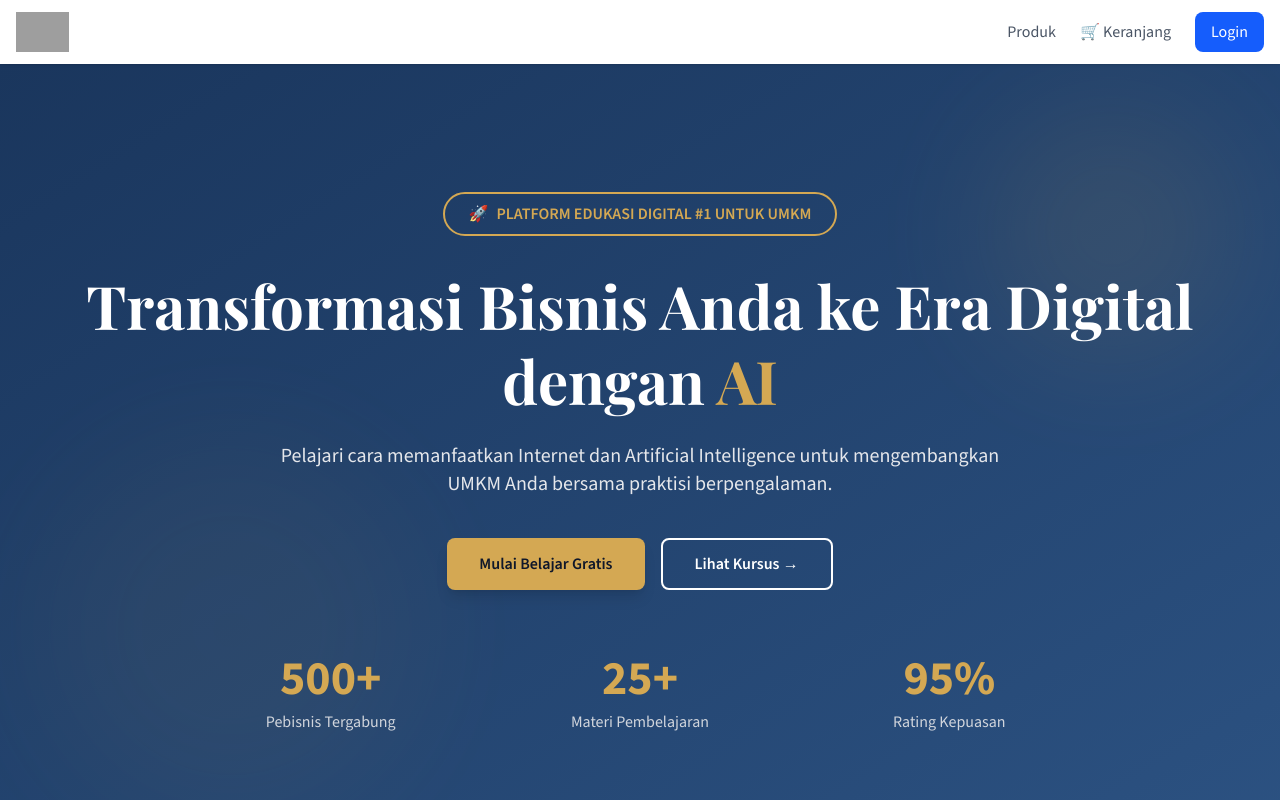
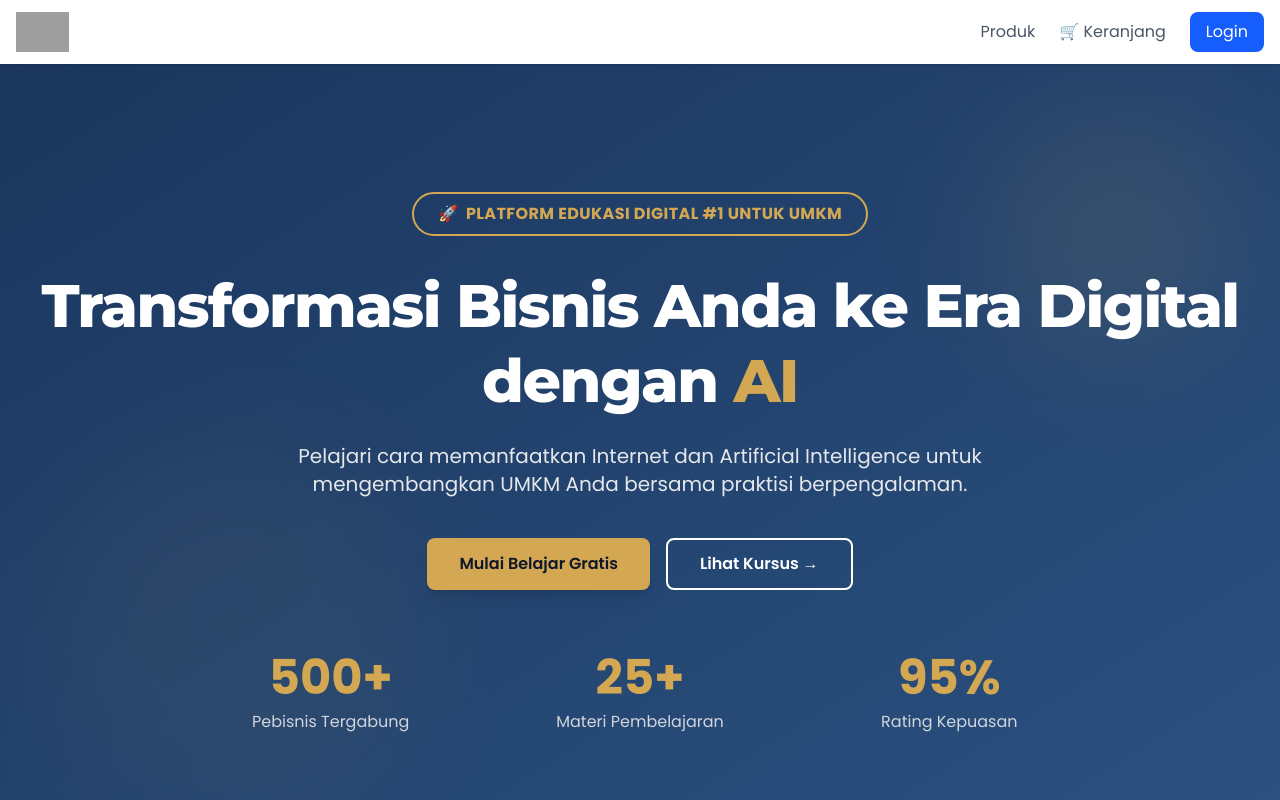
Before and after one commit to aripoya/e-store-, a React (Vite) app in the folder apps/web/: page / in a window 1280 px wide. Shown: the top 800 px of the page. Built offline with nearby package versions, Linux system fonts and the light colour scheme; grey boxes are pictures that could not be loaded.

Commit message:
Update typography to match Jogjabootcamp logo branding - use Montserrat and Poppins with bolder weights

```diff
--- a/apps/web/index.html
+++ b/apps/web/index.html
@@ -7,7 +7,7 @@
     <title>Jogjabootcamp - Platform Edukasi Digital untuk UMKM</title>
     <link rel="preconnect" href="https://fonts.googleapis.com">
     <link rel="preconnect" href="https://fonts.gstatic.com" crossorigin>
-    <link href="https://fonts.googleapis.com/css2?family=Playfair+Display:wght@400;700&family=Source+Sans+3:wght@400;600;700&display=swap" rel="stylesheet">
+    <link href="https://fonts.googleapis.com/css2?family=Montserrat:wght@600;700;800;900&family=Poppins:wght@400;500;600;700&display=swap" rel="stylesheet">
   </head>
   <body>
     <div id="root"></div>
--- a/apps/web/src/components/sections/Hero.tsx
+++ b/apps/web/src/components/sections/Hero.tsx
@@ -12,14 +12,14 @@ export default function Hero() {
       <div className="container mx-auto px-4 relative z-10">
         {/* Badge */}
         <div className="flex justify-center mb-8">
-          <div className="inline-flex items-center gap-2 px-6 py-2 border-2 border-gold rounded-full text-gold font-semibold">
+          <div className="inline-flex items-center gap-2 px-6 py-2 border-2 border-gold rounded-full text-gold font-bold">
             <span>🚀</span>
-            <span className="text-sm md:text-base">PLATFORM EDUKASI DIGITAL #1 UNTUK UMKM</span>
+            <span className="text-sm md:text-base font-extrabold tracking-wide">PLATFORM EDUKASI DIGITAL #1 UNTUK UMKM</span>
           </div>
         </div>
 
         {/* Headline */}
-        <h1 className="text-4xl md:text-5xl lg:text-6xl font-heading font-bold text-center mb-6 leading-tight">
+        <h1 className="text-4xl md:text-5xl lg:text-6xl font-heading font-extrabold text-center mb-6 leading-tight tracking-tight">
           Transformasi Bisnis Anda ke Era Digital dengan{' '}
           <span className="text-gold">AI</span>
         </h1>
--- a/apps/web/src/components/ui/SectionTitle.tsx
+++ b/apps/web/src/components/ui/SectionTitle.tsx
@@ -19,7 +19,7 @@ export default function SectionTitle({
   if (highlight) {
     const parts = children?.toString().split(highlight);
     return (
-      <h2 className={`text-3xl md:text-4xl font-heading font-bold mb-12 ${textColor} ${alignment}`}>
+      <h2 className={`text-3xl md:text-4xl font-heading font-extrabold mb-12 tracking-tight ${textColor} ${alignment}`}>
         {parts?.[0]}
         <span className="text-gold">{highlight}</span>
         {parts?.[1]}
@@ -28,7 +28,7 @@ export default function SectionTitle({
   }
 
   return (
-    <h2 className={`text-3xl md:text-4xl font-heading font-bold mb-12 ${textColor} ${alignment}`}>
+    <h2 className={`text-3xl md:text-4xl font-heading font-extrabold mb-12 tracking-tight ${textColor} ${alignment}`}>
       {children}
     </h2>
   );
--- a/apps/web/src/index.css
+++ b/apps/web/src/index.css
@@ -7,8 +7,8 @@
   --color-gold: #d4a853;
   --color-gold-hover: #c9973f;
 
-  --font-heading: 'Playfair Display', Georgia, serif;
-  --font-body: 'Source Sans 3', sans-serif;
+  --font-heading: 'Montserrat', sans-serif;
+  --font-body: 'Poppins', sans-serif;
 }
 
 html {
```
